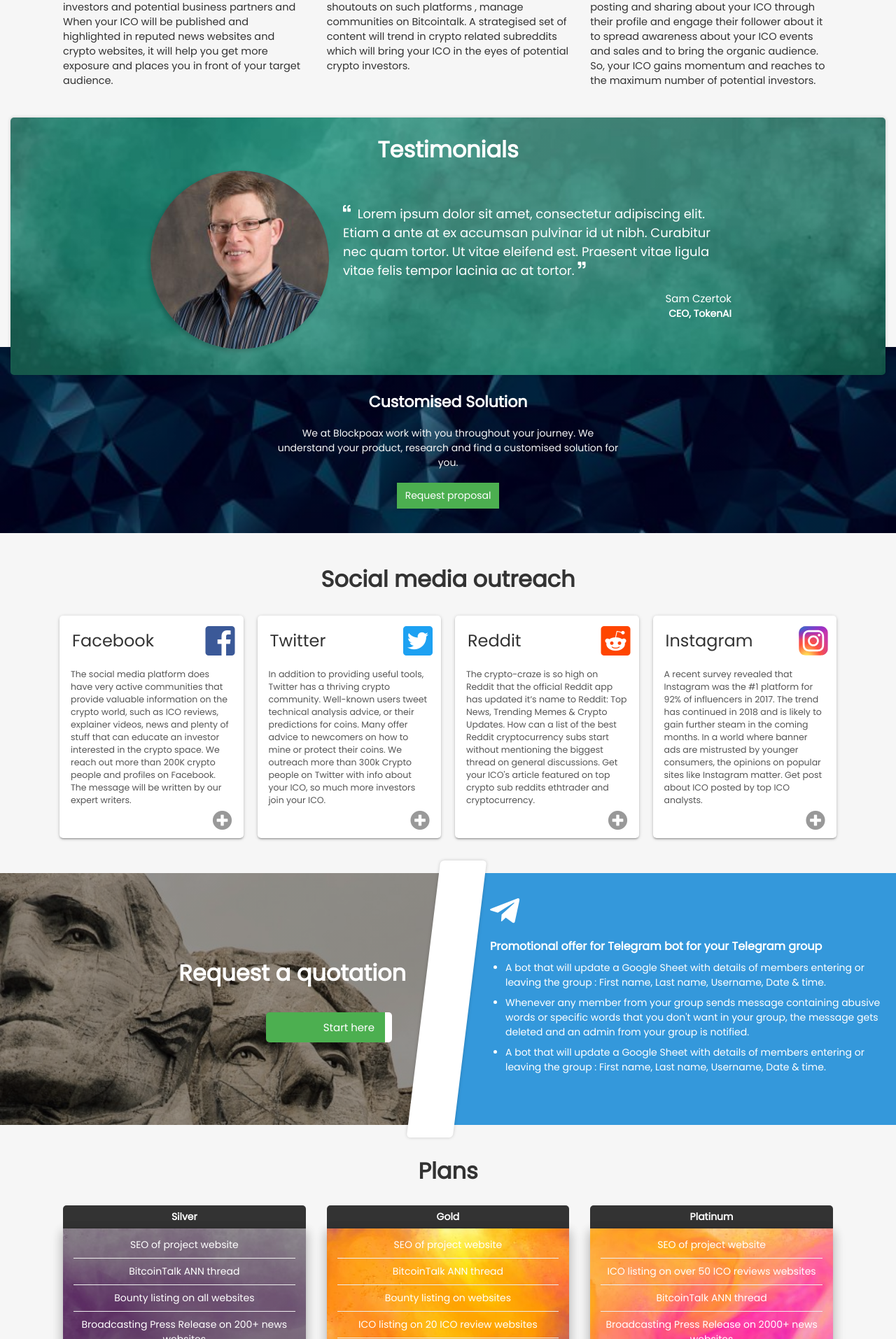
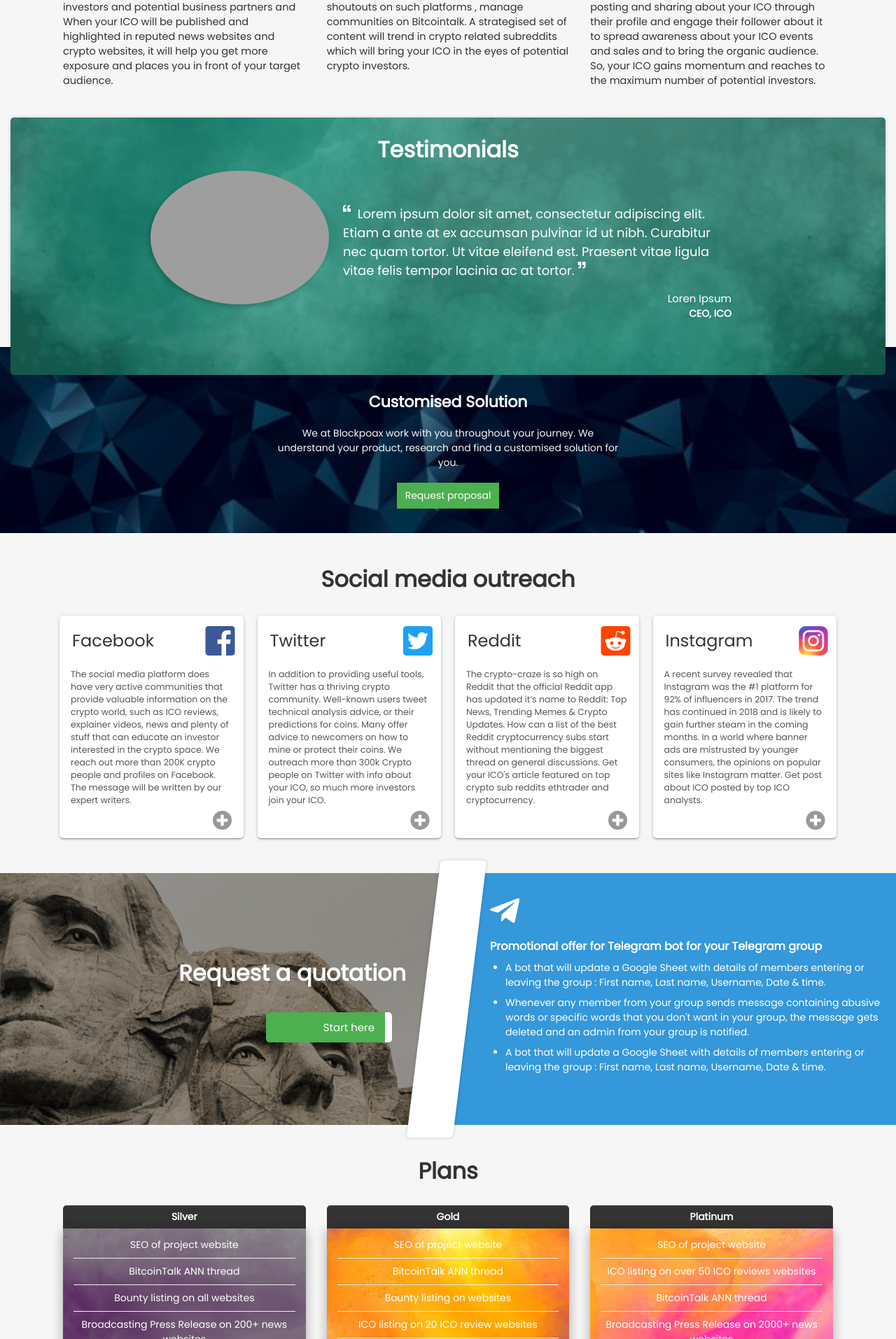
Before and after one commit to jatinlal1994/blockpoax, a Django app: page / in a window 1280 px wide. Shown: the part 1195-3109 px from the top of the page at 70% size. Run offline with Django 3.2, Linux system fonts and the light colour scheme; some libraries are stand-ins or nearby versions; grey boxes are pictures that could not be loaded.

Commit message:
Pulling code

```diff
--- a/templates/public/base.html
+++ b/templates/public/base.html
@@ -57,7 +57,7 @@
 						<p><i class="far fa-copyright"></i> 2018 Blockpoax. All rights reserved</p>
 					</div>
 					<div id="footer-copy-right">
-						<a href="mailto:admin@ngage.icu"><p>admin@ngage.icu</p></a>
+						<a href="mailto:admin@blockpoax.com"><p>admin@blockpoax.com</p></a>
 						<!--<div class="footer-social-icon">
 							<a href="#"><i class="fab fa-facebook-square"></i></a>
 						</div>
--- a/templates/public/pages/home.html
+++ b/templates/public/pages/home.html
@@ -166,7 +166,7 @@
 			<p id="testimonial-section-title">Testimonials</p>
 			<div id="testimonial-container" class="mrow">
 				<div id="testimonial-image" class="left">
-					<img src="{% static 'images/sam.jpg' %}" alt="testimonial-image">
+					<img src="https://cdn-images-1.medium.com/max/1200/1*MccriYX-ciBniUzRKAUsAw.png" alt="testimonial-image">
 				</div>
 				<div id="testimonial-content" class="left">
 					<div id="testimonial-vertical">
@@ -174,10 +174,10 @@
 							<p><i class="fas fa-quote-left"></i> Lorem ipsum dolor sit amet, consectetur adipiscing elit. Etiam a ante at ex accumsan pulvinar id ut nibh. Curabitur nec quam tortor. Ut vitae eleifend est. Praesent vitae ligula vitae felis tempor lacinia ac at tortor.<i class="fas fa-quote-right"></i></p>
 						</div>
 						<div id="sayer-name">
-							<p>Sam Czertok</p>
+							<p>Loren Ipsum</p>
 						</div>
 						<div id="sayer-desg">
-							<p>CEO, TokenAI</p>
+							<p>CEO, ICO</p>
 						</div>
 					</div>
 				</div>
```
